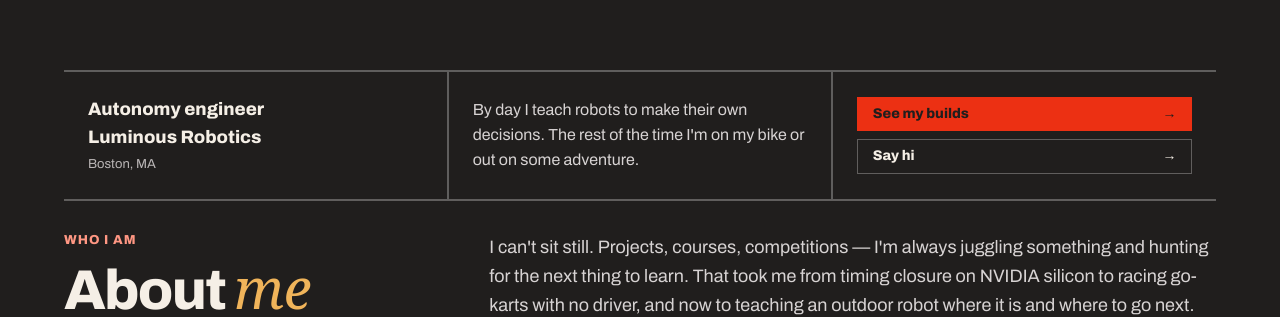
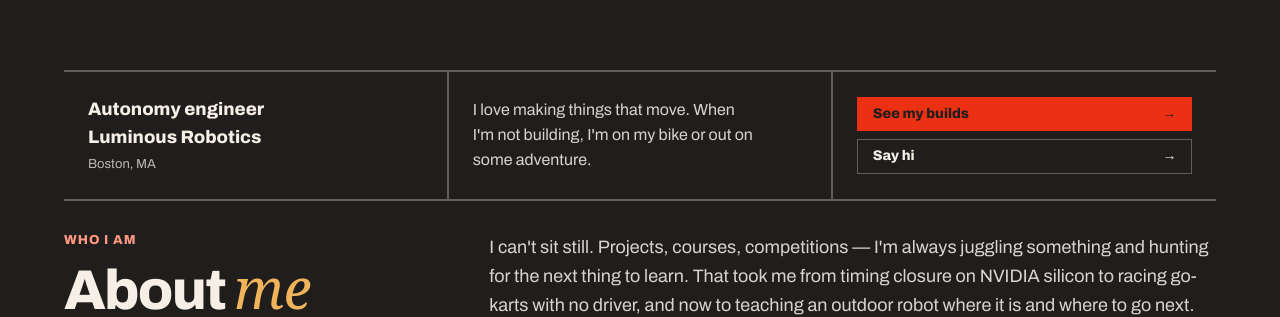
Before and after one commit to RithwikU/rithwiku.github.io, a Jekyll site: the page built from _pages/about.md, in a window 1280 px wide and 1379 px high. Shown: the part 634-951 px from the top of the window. Built offline with Jekyll 4.4.1, drawn with Linux system fonts in a browser that asks for light colours; some web fonts are replaced.

Commit message:
Make the home page intro less technical
Co-Authored-By: Claude Opus 5.5 <noreply@anthropic.com>

```diff
--- a/_data/profile.yml
+++ b/_data/profile.yml
@@ -3,7 +3,7 @@ name: Rithwik Udayagiri
 location: Boston, MA
 role: Autonomy engineer
 company: Luminous Robotics
-intro: By day I teach robots to make their own decisions. The rest of the time I'm on my bike or out on some adventure.
+intro: I love making things that move. When I'm not building, I'm on my bike or out on some adventure.
 bio: I can't sit still. Projects, courses, competitions — I'm always juggling something and hunting for the next thing to learn. That took me from timing closure on NVIDIA silicon to racing go-karts with no driver, and now to teaching an outdoor robot where it is and where to go next.
 portrait: assets/img/UdayagiriRithwik.jpeg
 
```
